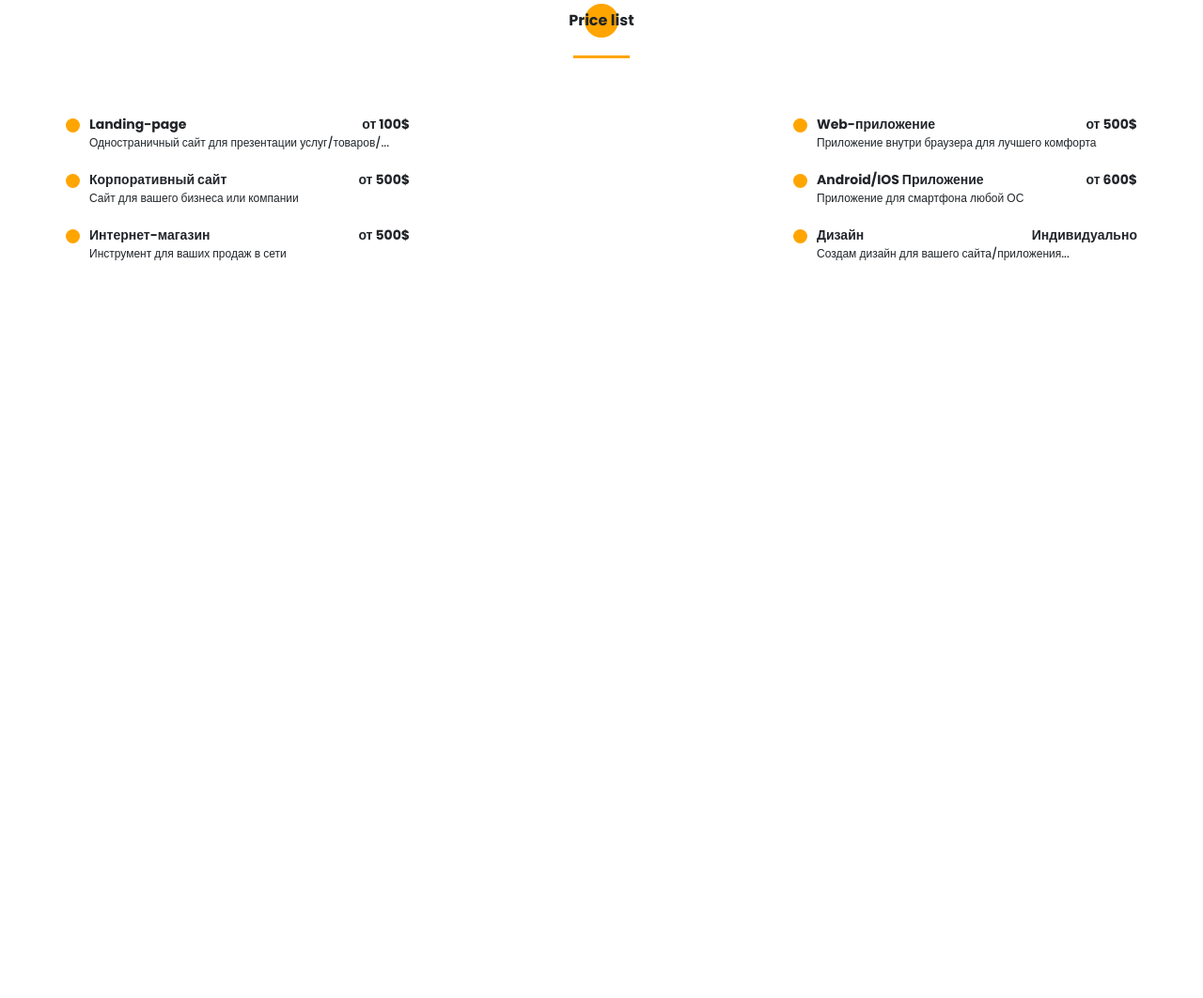
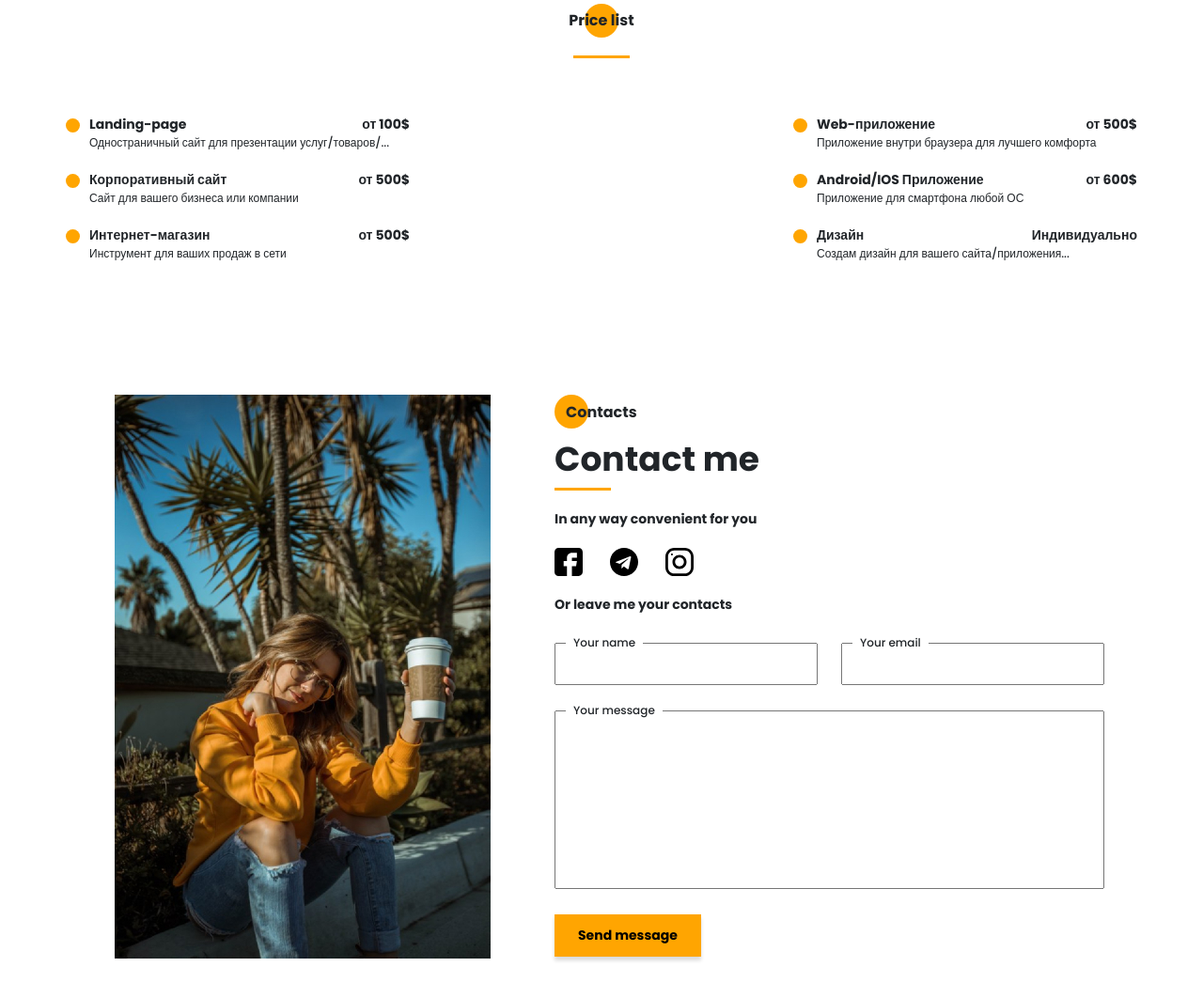
Before and after one commit to lototskyi/portfolio, a website: page src/index.html in a window 1280 px wide. Shown: the part 4592-5654 px from the top of the page at 94% size. Before the commit the page ends 4892 px from the top, so only its background shows below. Drawn offline with nearby package versions, Linux system fonts and the light colour scheme; files that its build step writes are made by us from their sources; files whose address does not match are found by name.

Commit message:
added contacts section

```diff
--- a/src/index.html
+++ b/src/index.html
@@ -427,6 +427,50 @@
             </div>
         </div>
     </section>
+    <section class="contacts">
+        <div class="container">
+            <div class="contacts__wrapper">
+                <div class="contacts__photo">
+                    <img src="img/main_photo.jpg" alt="photo">
+                </div>
+                <div class="contacts__descr">
+                    <h2 class="title title_fz16 contacts__title">Contacts</h2>
+                    <div class="title title_fz36 contacts__subtitle">Contact me</div>
+                    <div class="divider"></div>
+                    <div class="title title_fz14 contacts__text">In any way convenient for you</div>
+                    <div class="contacts__social">
+                        <a href="#" class="contacts__link">
+                            <img src="icons/Facebook.svg" alt="facebook">
+                        </a>
+                        <a href="#" class="contacts__link">
+                            <img src="icons/social/telegram.svg" alt="">
+                        </a>
+                        <a href="#" class="contacts__link">
+                            <img src="icons/social/instagram.svg" alt="">
+                        </a>
+                    </div>
+                    <div class="title title_fz14 contacts__text">Or leave me your contacts</div>
+                    <form action="#" class="contacts__form">
+                        <div class="contacts__input">
+                            <input id="name" type="text" name="name">
+                            <label for="name">Your name</label>
+                        </div>
+                        <div class="contacts__input">
+                            <input id="email" type="email" name="email">
+                            <label for="email">Your email</label>
+                        </div>
+                        <div class="contacts__textarea">
+                            <textarea name="text" id="text"></textarea>
+                            <label for="text">Your message</label>
+                        </div>
+                        <div>
+                            <button class="contacts__btn btn">Send message</button>
+                        </div>
+                    </form>
+                </div>
+            </div>
+        </div>
+    </section>
     <script src="js/script.js"></script>
 </body>
 </html>
--- /dev/null
+++ b/src/sass/blocks/_contacts.scss
@@ -0,0 +1,79 @@
+.contacts {
+    padding: 120px 0 90px 0;
+    &__wrapper {
+        padding: 0 35px 0 52px;
+        display: grid;
+        grid-template-columns: 400px 585px;
+        justify-content: space-between;
+    }
+    &__photo {
+        img {
+            width: 100%;
+        }
+    }
+    &__descr {
+        padding-top: 6px;
+        .divider {
+            margin: 0;;
+        }
+    }
+    &__title {
+        position: relative;
+        @include before_circle;
+        padding: 1px 0 0 12px;
+    }
+    &__text, &__social {
+        margin-top: 20px;
+    }
+    &__link {
+        margin-right: 25px;
+        img {
+            width: 30px;
+            height: 30px;
+        }
+    }
+    &__form {
+        margin-top: 30px;
+        display: grid;
+        grid-template: 45px 190px 45px / repeat(2, 280px);
+        justify-content: space-between;
+        row-gap: 27px;
+        label {
+            display: block;
+            position: absolute;
+            top: -9px;
+            left: 12px;
+            height: 18px;
+            padding: 0 8px;
+            background-color: #fff;
+            font-size: 12px;
+            margin-bottom: 0;
+        }
+    }
+    &__input {
+        position: relative;
+        input {
+            width: 100%;
+            height: 100%;
+            padding: 0 20px;
+            font-size: 12px;
+        }
+    }
+    &__textarea {
+        position: relative;
+        grid-column: 1/3;
+        textarea {
+            width: 100%;
+            height: 100%;
+            resize: none;
+            padding: 20px;
+            font-size: 12px;
+        }
+    }
+    &__btn {
+        border: none;
+        font-weight: 700;
+        font-size: 14px;
+        line-height: 21px;
+    }
+}
--- a/src/sass/style.scss
+++ b/src/sass/style.scss
@@ -32,3 +32,4 @@
 @import 'blocks/skills';
 @import 'blocks/portfolio';
 @import 'blocks/price';
+@import 'blocks/contacts';
```
